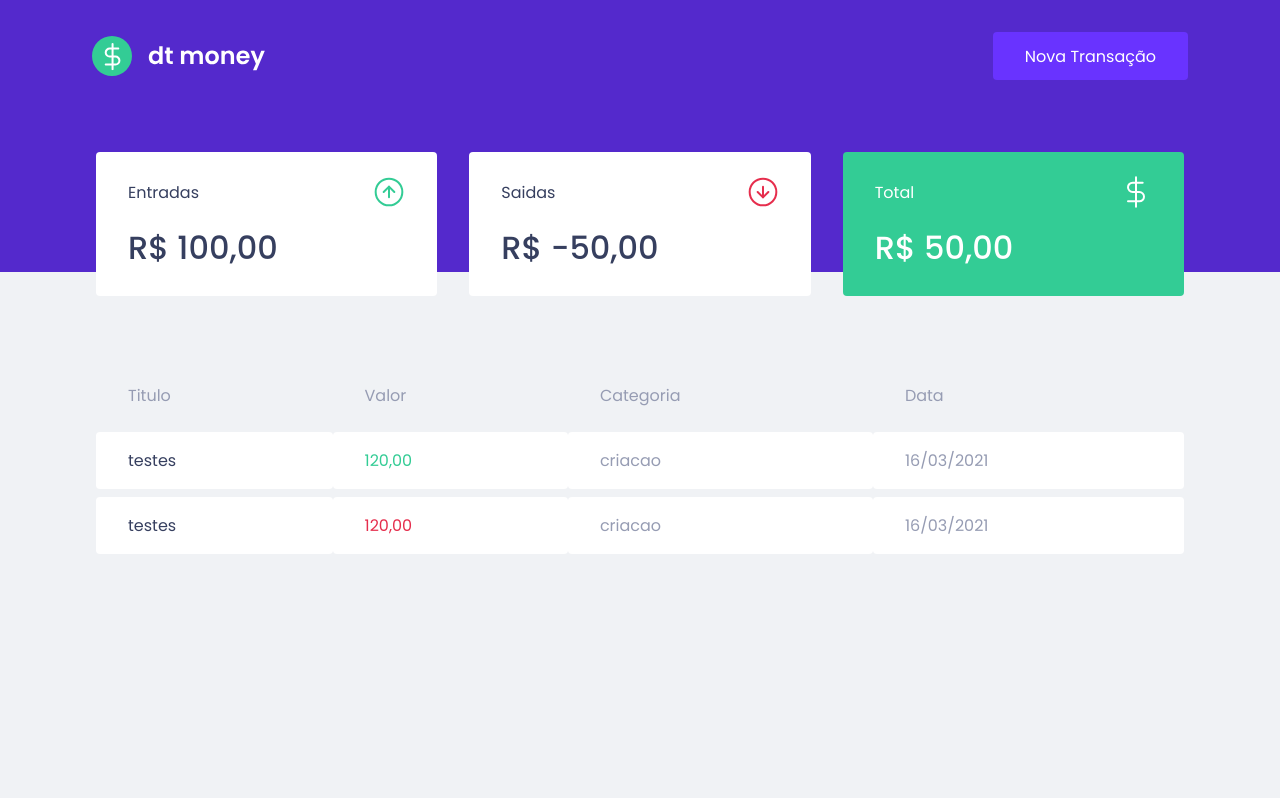
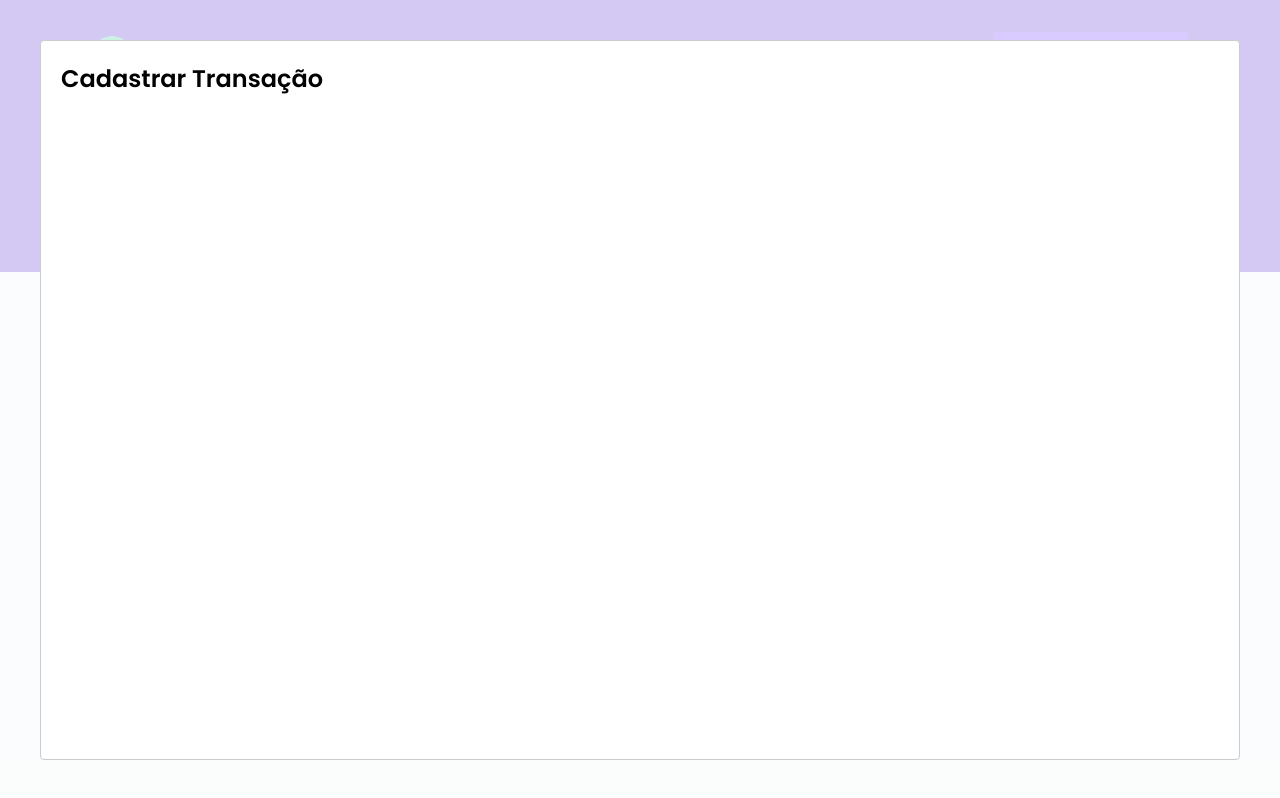
Before and after one commit to mesquita09/ignite-react-02, a React (Create React App) app: page / in a window 1280 px wide. Both pictures are taken after a click on the button "Nova Transação". Built offline with nearby package versions, Linux system fonts and the light colour scheme; no server answers; what miragejs would draw is missing.

Commit message:
modal config and NewTransactionModal component

```diff
--- a/package.json
+++ b/package.json
@@ -7,6 +7,7 @@
 		"miragejs": "^0.1.41",
 		"react": "^17.0.1",
 		"react-dom": "^17.0.1",
+		"react-modal": "^3.12.1",
 		"react-scripts": "4.0.3",
 		"styled-components": "^5.2.1",
 		"web-vitals": "^1.0.1"
@@ -19,6 +20,7 @@
 		"@types/node": "^12.0.0",
 		"@types/react": "^17.0.0",
 		"@types/react-dom": "^17.0.0",
+		"@types/react-modal": "^3.12.0",
 		"@types/styled-components": "^5.1.9",
 		"typescript": "^4.1.2"
 	},
--- a/src/App.tsx
+++ b/src/App.tsx
@@ -1,13 +1,33 @@
-import React from "react";
+import React, { useState } from "react";
+import Modal from "react-modal";
 import { Dashboard } from "./components/Dashboard";
 import { Header } from "./components/Header";
+import { NewTransationModal } from "./components/NewTransactionModal";
 import { GlobalStyle } from "./styles/global";
 
+Modal.setAppElement("#root");
+
 export function App() {
+	const [isNewTransationModalOpen, setIsNewTransationModalOpen] = useState(
+		false
+	);
+
+	function handleOpenNewTransactionModal() {
+		setIsNewTransationModalOpen(true);
+	}
+
+	function handleCloseNewTransactionModal() {
+		setIsNewTransationModalOpen(false);
+	}
+
 	return (
 		<>
-			<Header />
+			<Header onOpenNewTransactionModal={handleOpenNewTransactionModal} />
 			<Dashboard />
+			<NewTransationModal
+				isOpen={isNewTransationModalOpen}
+				onRequestClose={handleCloseNewTransactionModal}
+			/>
 			<GlobalStyle />
 		</>
 	);
--- a/src/components/Header/index.tsx
+++ b/src/components/Header/index.tsx
@@ -2,12 +2,18 @@
 import logoImg from "../../assets/logo.svg";
 import { Container, Content } from "./styles";
 
-export function Header() {
+interface HeaderProps {
+	onOpenNewTransactionModal: () => void;
+}
+
+export function Header({ onOpenNewTransactionModal }: HeaderProps) {
 	return (
 		<Container>
 			<Content>
 				<img src={logoImg} alt='dt money' />
-				<button type='button'>Nova Transação</button>
+				<button type='button' onClick={onOpenNewTransactionModal}>
+					Nova Transação
+				</button>
 			</Content>
 		</Container>
 	);
--- /dev/null
+++ b/src/components/NewTransactionModal/index.tsx
@@ -0,0 +1,17 @@
+import Modal from "react-modal";
+
+interface NewTransationModalProps {
+	isOpen: boolean;
+	onRequestClose: () => void;
+}
+
+export function NewTransationModal({
+	isOpen,
+	onRequestClose,
+}: NewTransationModalProps) {
+	return (
+		<Modal isOpen={isOpen} onRequestClose={onRequestClose}>
+			<h2>Cadastrar Transação</h2>
+		</Modal>
+	);
+}
--- /dev/null
+++ b/src/components/NewTransactionModal/styles.ts
@@ -0,0 +1,5 @@
+import styled from "styled-components";
+
+export const Container = styled.div`
+
+`
```
Also changed, not shown: 1 other file (tests, documents, lock files or other folders).
